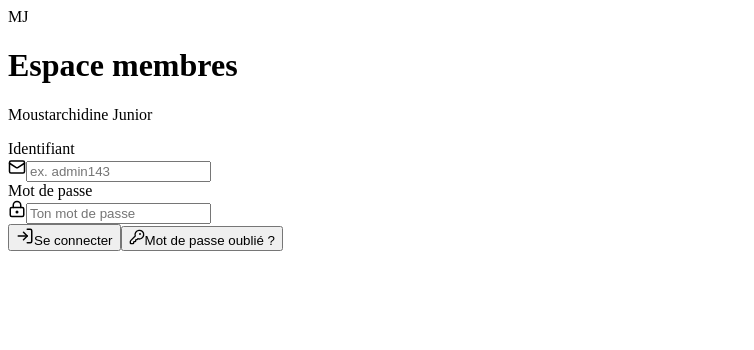
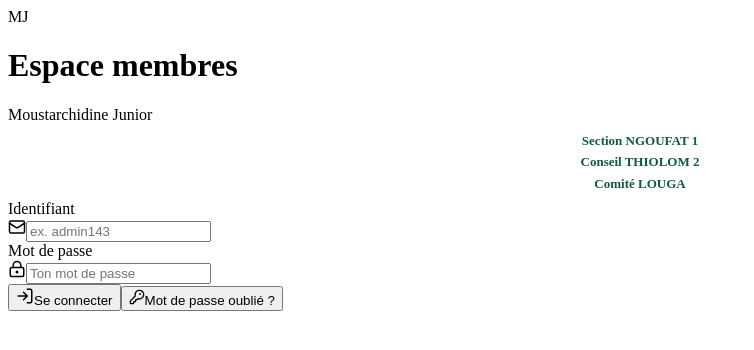
Before and after one commit to abdoudii692-sudo/gestion-presences-membres-abdou-diop, a React (Vite) app: page /login in a window 1280 px wide. Shown: the top 350 px of the page, without its empty margins (0-754 px from the left). Built offline with nearby package versions, Linux system fonts and the light colour scheme; no server answers; the HTML template or start-up script is replaced by a standard one.

Commit message:
Section, conseil et comité sur la page de connexion

```diff
--- a/src/pages/Login.tsx
+++ b/src/pages/Login.tsx
@@ -100,8 +100,22 @@ export default function Login() {
       <form className="login-card" onSubmit={submit}>
         <div className="brand-mark large">MJ</div>
 
-        <h1>Espace membres</h1>
-        <p>Moustarchidine Junior</p>
+                <h1>Espace membres</h1>
+        <p style={{ margin: "8px 0 6px" }}>Moustarchidine Junior</p>
+        <div
+          style={{
+            textAlign: "center",
+            margin: "0 0 6px",
+            fontSize: 13,
+            fontWeight: 600,
+            lineHeight: 1.65,
+            color: "#0e5a42",
+          }}
+        >
+          <div>Section NGOUFAT 1</div>
+          <div>Conseil THIOLOM 2</div>
+          <div>Comité LOUGA</div>
+        </div>
 
         <label htmlFor="login-email">Identifiant</label>
         <div className="input-icon">
```
